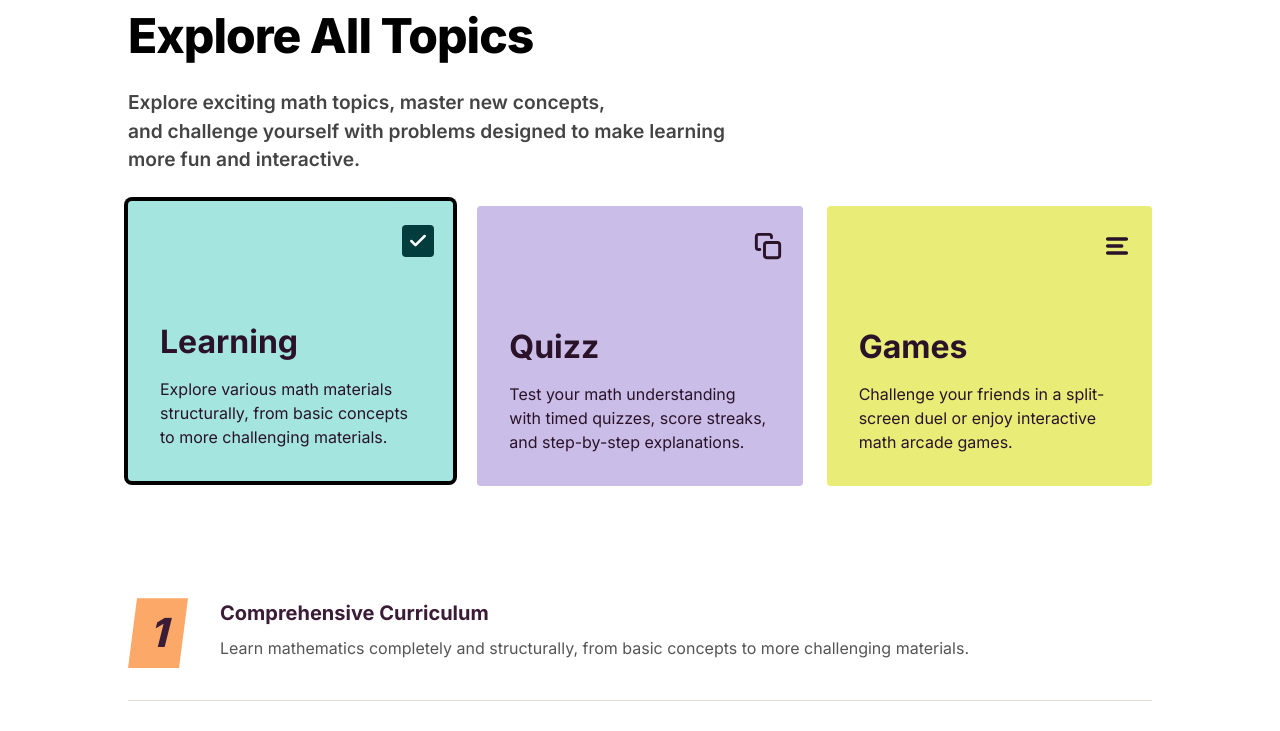
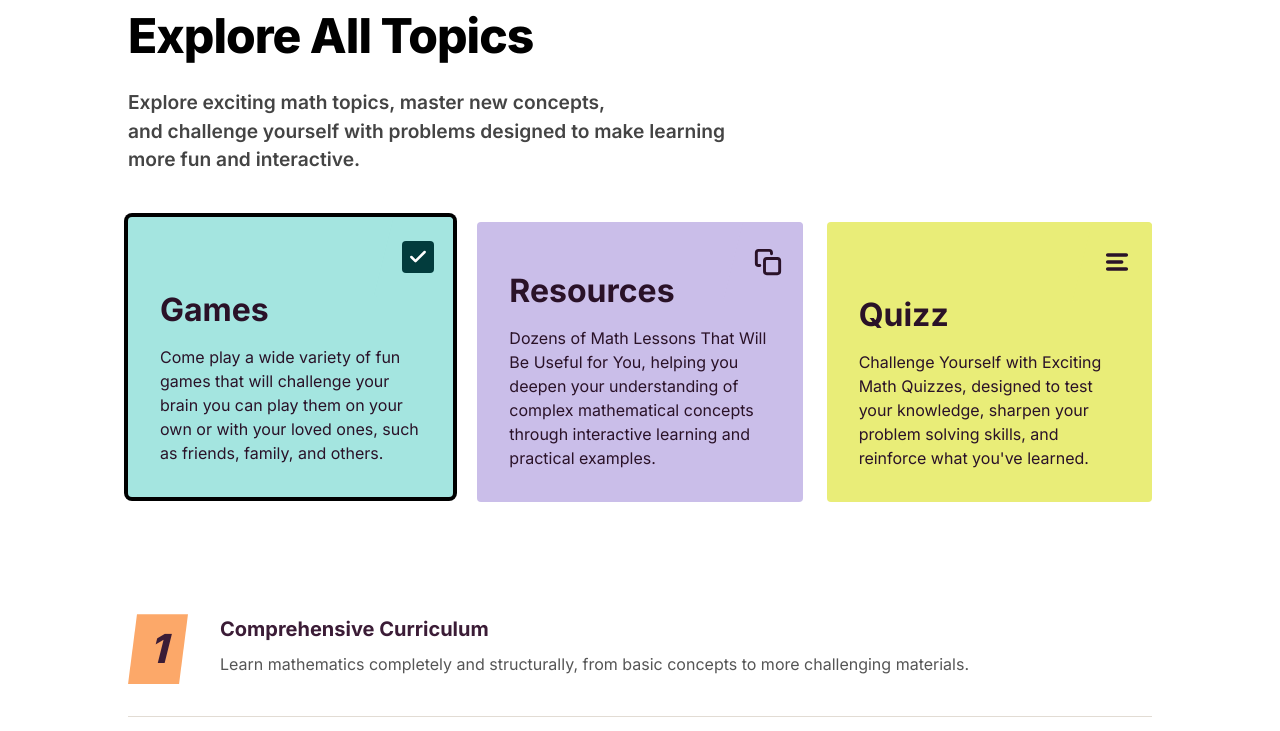
Before and after one commit to Ryuz-V/404-math-game, a Next.js app: page / in a window 1280 px wide. Shown: the part 2351-3082 px from the top of the page. Built offline with nearby package versions, Linux system fonts and the light colour scheme.

Commit message:
FIXED LAYOUT

```diff
--- a/src/app/page.tsx
+++ b/src/app/page.tsx
@@ -378,7 +378,7 @@ export default function Home() {
 
             {/* TOPICS SECTION */}
             <section className="topics-section">
-              <div className="section-header">
+              <div className="section-header" style={{ maxWidth: '1200px', margin: '0 auto', marginBottom: '3rem' }}>
                 <div>
                   <h2 className="section-title">Explore All Topics</h2>
                   <p className="section-subtitle">
@@ -389,7 +389,6 @@ export default function Home() {
               </div>
 
               <div className="topics-grid">
-                {/* Learning Card */}
                 <div className={`new-topic-card card-blue ${selectedCard === 'learning' ? 'active' : ''}`} onClick={() => setSelectedCard('learning')}>
                   <div className="new-topic-badge badge-blue">
                     <div className="badge-icon-box" style={{ background: '#023c3d', borderRadius: '4px', color: '#fff' }}>
@@ -398,11 +397,9 @@ export default function Home() {
                       </svg>
                     </div>
                   </div>
-                  <h3>Learning</h3>
-                  <p>Explore various math materials structurally, from basic concepts to more challenging materials.</p>
+                  <h3>Games</h3>
+                  <p>Come play a wide variety of fun games that will challenge your brain you can play them on your own or with your loved ones, such as friends, family, and others.</p>
                 </div>
-
-                {/* Quizz Card */}
                 <div className={`new-topic-card card-purple ${selectedCard === 'quizz' ? 'active' : ''}`} onClick={() => setSelectedCard('quizz')}>
                   <div className="new-topic-badge badge-purple">
                     <div className="badge-icon-box" style={{ background: 'transparent', color: '#2a1228' }}>
@@ -412,11 +409,9 @@ export default function Home() {
                       </svg>
                     </div>
                   </div>
-                  <h3>Quizz</h3>
-                  <p>Test your math understanding with timed quizzes, score streaks, and step-by-step explanations.</p>
+                  <h3>Resources</h3>
+                  <p>Dozens of Math Lessons That Will Be Useful for You, helping you deepen your understanding of complex mathematical concepts through interactive learning and practical examples.</p>
                 </div>
-
-                {/* Games Card */}
                 <div className={`new-topic-card card-yellow ${selectedCard === 'games' ? 'active' : ''}`} onClick={() => setSelectedCard('games')}>
                   <div className="new-topic-badge badge-yellow">
                     <div className="badge-icon-box" style={{ background: 'transparent', color: '#2a1228' }}>
@@ -427,8 +422,8 @@ export default function Home() {
                       </svg>
                     </div>
                   </div>
-                  <h3>Games</h3>
-                  <p>Challenge your friends in a split-screen duel or enjoy interactive math arcade games.</p>
+                  <h3>Quizz</h3>
+                  <p>Challenge Yourself with Exciting Math Quizzes, designed to test your knowledge, sharpen your problem solving skills, and reinforce what you've learned.</p>
                 </div>
               </div>
 
@@ -542,7 +537,6 @@ export default function Home() {
               </div>
             </section>
 
-            {/* CTA SECTION  */}
             <section className="cta-section">
               <h2>Ready to master math?</h2>
               <p>Join thousands of fun and challenging games with your friends. Explore various math challenges, solve puzzles, and test your skills in a fun learning environment.</p>
```
